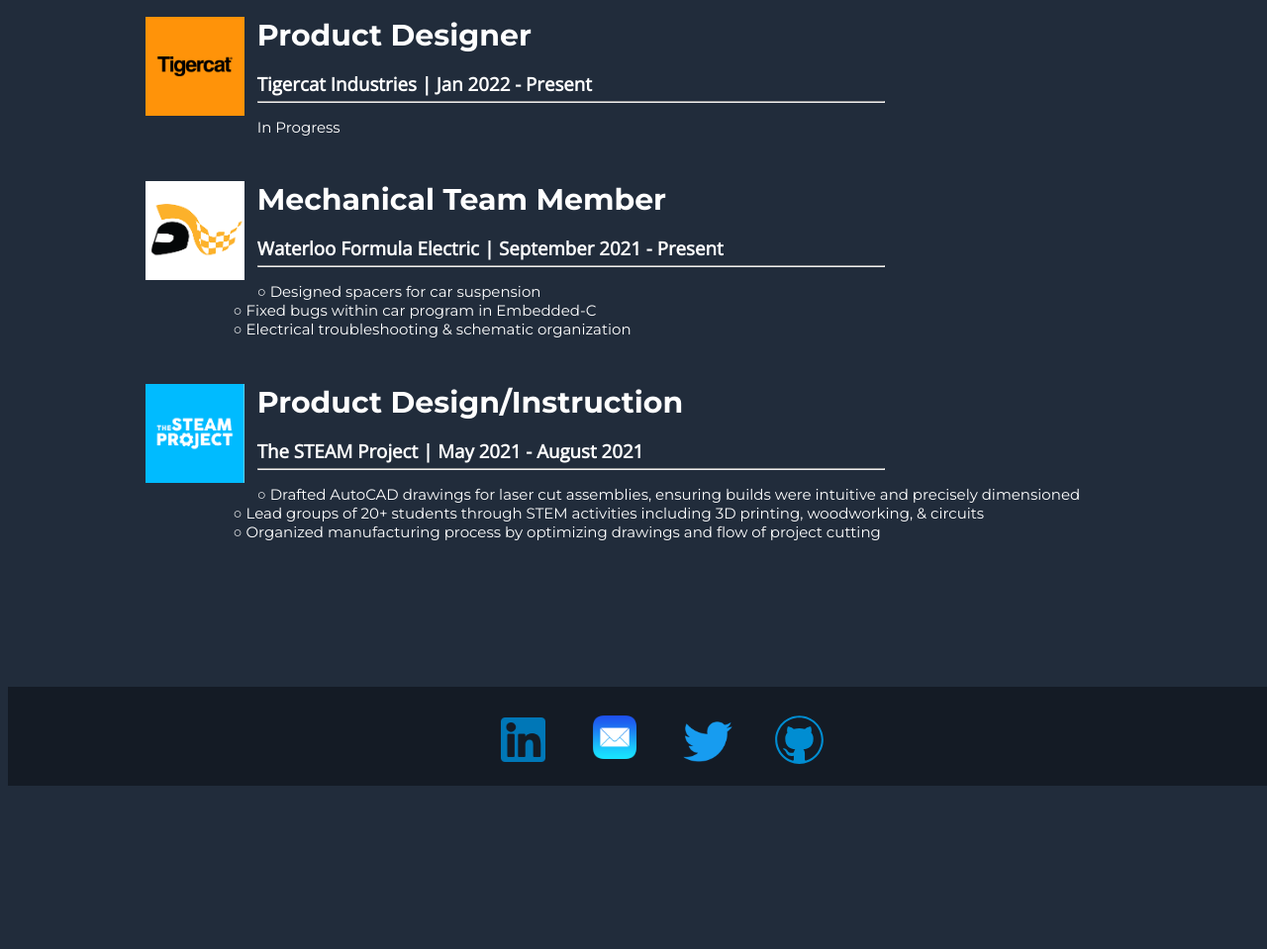
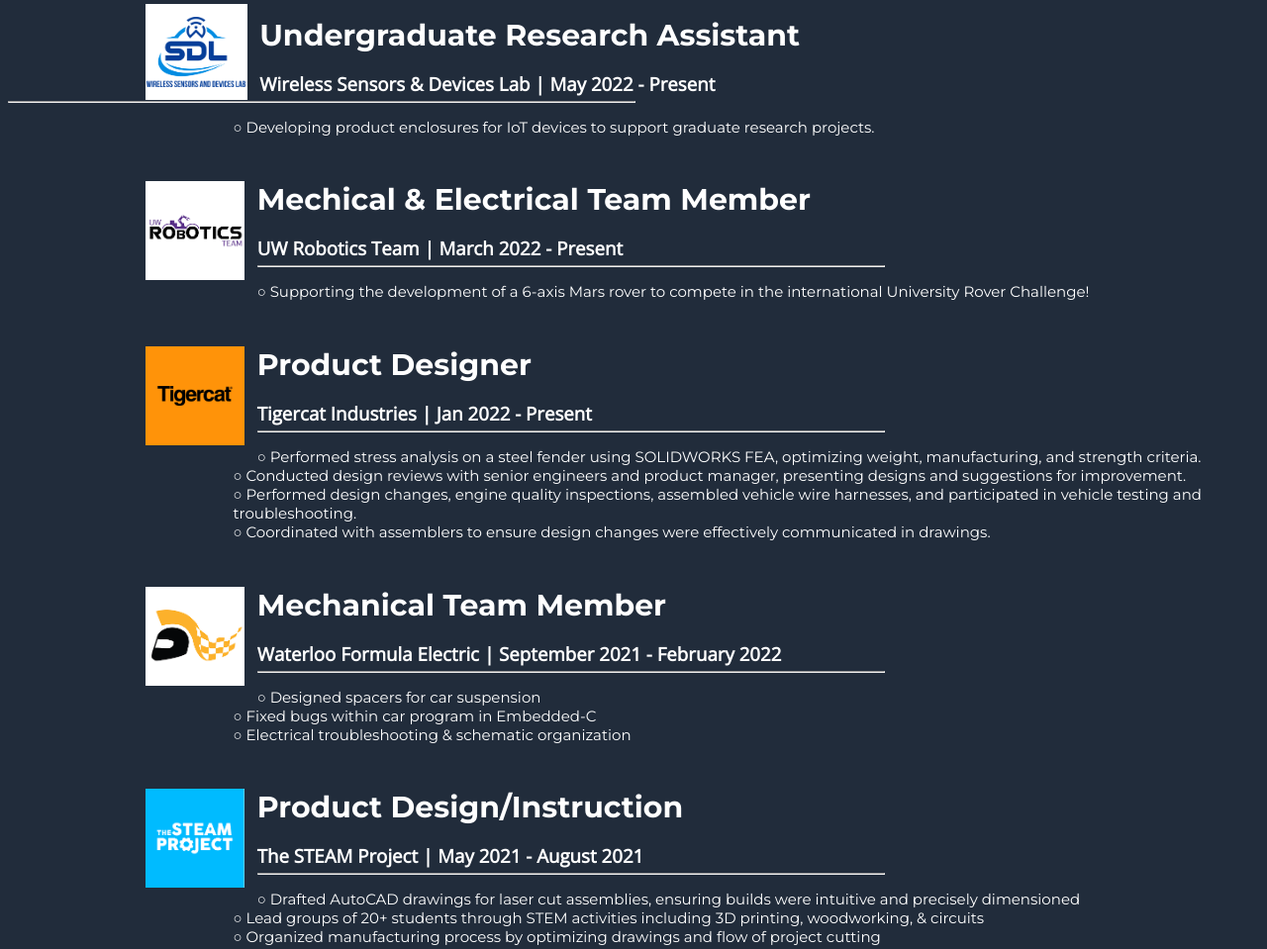
Before and after one commit to joshharper120/JoshHarper, a plain HTML site: page experience.html in a window 1280 px wide. Shown: the part 316-1275 px from the top of the page at 99% size. Before the commit the page ends 1110 px from the top, so only its background shows below. Drawn offline with nearby package versions, Linux system fonts and the light colour scheme; a web font is replaced by a local one.

Commit message:
experience page updates

```diff
--- a/css/main.css
+++ b/css/main.css
@@ -286,8 +286,7 @@
 .container {
     position: relative;
     color: black;
-    min-height: 100vh;
-    height: fit-content;
+    height: fit-content + 10px;
 }
 
 .containermodals {
@@ -314,6 +313,7 @@
     overflow-wrap: normal;
     height: 800px;
     overflow-wrap: normal;
+    display: block;
 }
 
 .resume {
@@ -367,7 +367,6 @@
 footer {
     background-color: #141b25;
     height: 100px;
-    bottom: 0px;
     width: 100%;
     text-decoration: none;
     z-index: 11;
@@ -386,6 +385,12 @@
 .home-footer {
     position: fixed;
     bottom: 0px;
+}
+
+.other-footer {
+    position: absolute;
+    bottom: -450px;
+    display: block;
 }
 
 .follow {
@@ -472,12 +477,6 @@
 
 .intro h3 {
     color: white;
-}
-
-.other-footer {
-    margin-top: auto;
-    position: absolute;
-    bottom: 0;
 }
 
 
--- a/experience.html
+++ b/experience.html
@@ -46,6 +46,32 @@
     <section class="resume-content">
         <br>
         <!---Job1-->
+        <img class="company-logo" src="img/wsdl.png" style="background-color: white; padding-right: 0.1%;padding-left: 0.1%; margin-right: 1%;margin-left: 11%;">
+        <div class="resume">
+            <h2>Undergraduate Research Assistant</h2> <br>
+            <h3>Wireless Sensors & Devices Lab | May 2022 - Present</h3>
+            <hr>
+        </div>
+        <p class="resume-text">
+            ○ Developing product enclosures for IoT devices to support graduate research projects.
+
+
+        </p>
+        <br>
+        <!---Job1-->
+        <img class="company-logo" src="img/robotics.png">
+        <div class="resume">
+
+            <h2>Mechical & Electrical Team Member</h2> <br>
+            <h3>UW Robotics Team | March 2022 - Present</h3>
+            <hr>
+        </div>
+        <p class="resume-text">
+            ○ Supporting the development of a 6-axis Mars rover to compete in the international University Rover Challenge!
+
+        </p>
+        <br>
+        <!---Job1-->
         <img class="company-logo" src="img/tigercat2.png">
         <div class="resume">
 
@@ -54,7 +80,10 @@
             <hr>
         </div>
         <p class="resume-text">
-            In Progress
+            ○ Performed stress analysis on a steel fender using SOLIDWORKS FEA, optimizing weight, manufacturing, and strength criteria. <br> ○ Conducted design reviews with senior engineers and product manager, presenting designs and suggestions for
+            improvement. <br>○ Performed design changes, engine quality inspections, assembled vehicle wire harnesses, and participated in vehicle testing and troubleshooting. <br> ○ Coordinated with assemblers to ensure design changes were effectively
+            communicated in drawings.
+
         </p>
         <br>
         <!---Job2-->
@@ -62,7 +91,7 @@
         <div class="resume">
 
             <h2>Mechanical Team Member</h2> <br>
-            <h3>Waterloo Formula Electric | September 2021 - Present</h3>
+            <h3>Waterloo Formula Electric | September 2021 - February 2022</h3>
             <hr>
         </div>
         <p class="resume-text">
@@ -81,10 +110,11 @@
             ○ Drafted AutoCAD drawings for laser cut assemblies, ensuring builds were intuitive and precisely dimensioned <br> ○ Lead groups of 20+ students through STEM activities including 3D printing, woodworking, & circuits <br>○ Organized manufacturing
             process by optimizing drawings and flow of project cutting
         </p>
+        <br>
     </section>
 
 
-</section>
+
 
 
     <footer class="other-footer">
@@ -111,5 +141,6 @@
             </li>
         </ul>
     </footer>
+</section>
 
 </html>
```
Also changed, not shown: aboutme.html (+1 -1 lines), img/robotics.png (added), img/wsdl.png (added). Lines whose indentation alone changed are shown as unchanged.
